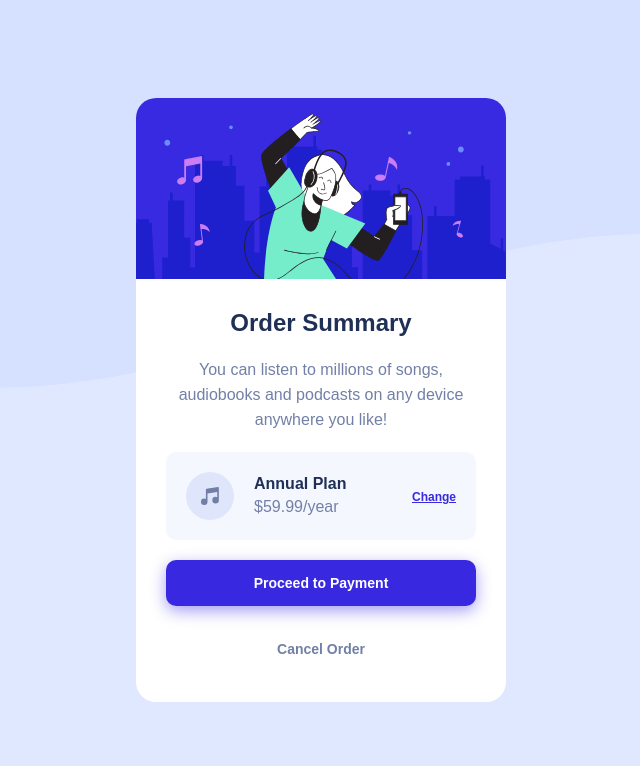
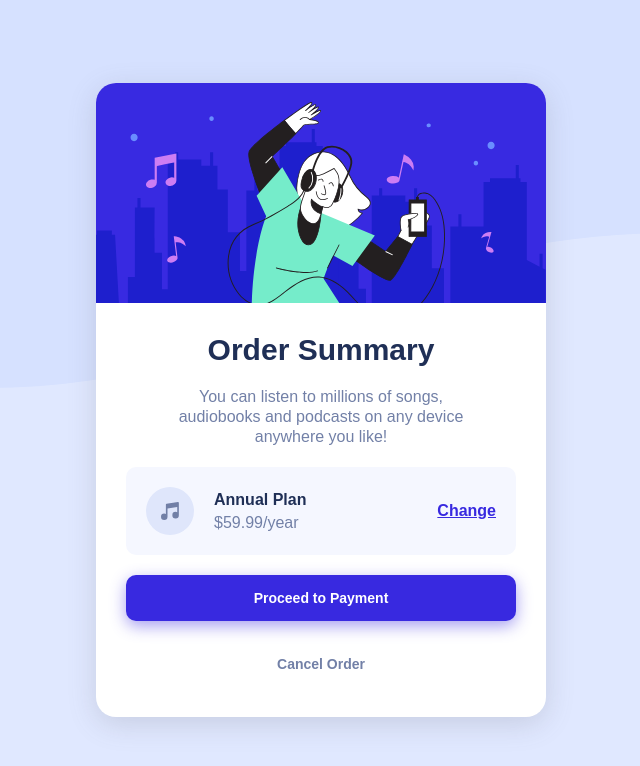
Before and after one commit to e-meyer/frontend-mentor, a plain HTML site: page order-summary-component-main/index.html in a window 1280 px wide. Shown: the whole page, without its empty margins (319-959 px from the left). Drawn offline with Linux system fonts and the light colour scheme; a web font is replaced by a local one.

Commit message:
Fix minor bugs on design

```diff
--- a/order-summary-component-main/css/style.css
+++ b/order-summary-component-main/css/style.css
@@ -21,8 +21,9 @@ body {
     display: flex;
     flex-direction: column;
     background-color: white;
-    max-width: 370px;
+    max-width: 450px;
     border-radius: 20px;
+    box-shadow: rgba(100, 100, 111, 0.2) 0px 7px 29px 0px;box-shadow: rgba(100, 100, 111, 0.2) 0px 7px 29px 0px;
 
 }
 
@@ -46,13 +47,15 @@ body {
 
 .title {
     color: hsl(223, 47%, 23%);
-    font-size: 24px;
+    font-size: 30px;
     font-weight: 900;
     margin-bottom: 20px;
 }
 
 .description {
-    line-height: 25px;
+    line-height: 20px;
+    padding: 0 30px;
+    font-weight: 500;
 }
 
 .plan {
@@ -74,7 +77,8 @@ body {
 
 .plan .left h4 {
     margin-bottom: 5px;
-    color: hsl(223, 47%, 23%)
+    color: hsl(223, 47%, 23%);
+    font-weight: bold;
 }
 
 .plan .left p {
@@ -84,8 +88,7 @@ body {
 
 .plan a {
     color:hsl(245, 75%, 52%);
-    font-size: 12px;
-    font-weight: 700;
+    font-weight: bold;
 }
 
 .buttons {
```
